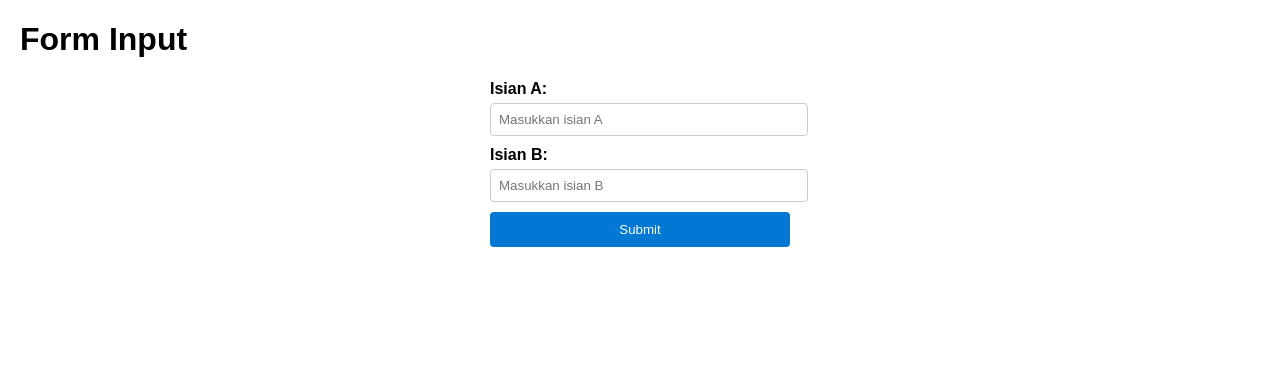
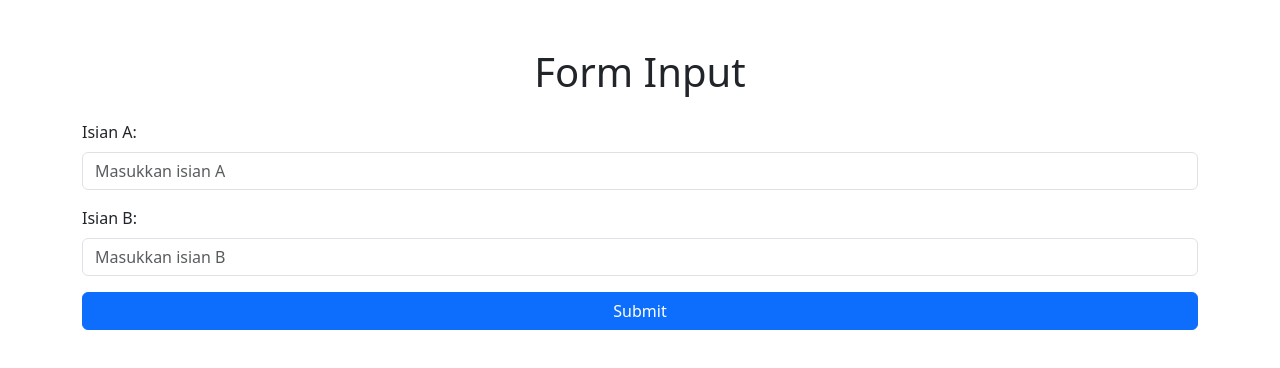
Before and after one commit to setiyokopangestu/e-Dialisis, a plain HTML site: page index.html in a window 1280 px wide. Drawn offline with nearby package versions, Linux system fonts and the light colour scheme.

Commit message:
Update index.html

```diff
--- a/index.html
+++ b/index.html
@@ -4,51 +4,26 @@
   <meta charset="UTF-8">
   <meta name="viewport" content="width=device-width, initial-scale=1.0">
   <title>Form Input</title>
-  <style>
-    body {
-      font-family: Arial, sans-serif;
-      margin: 20px;
-    }
-    form {
-      max-width: 300px;
-      margin: auto;
-    }
-    label {
-      display: block;
-      margin-bottom: 5px;
-      font-weight: bold;
-    }
-    input[type="text"] {
-      width: 100%;
-      padding: 8px;
-      margin-bottom: 10px;
-      border: 1px solid #ccc;
-      border-radius: 4px;
-    }
-    button {
-      width: 100%;
-      padding: 10px;
-      background-color: #0078d4;
-      color: white;
-      border: none;
-      border-radius: 4px;
-      cursor: pointer;
-    }
-    button:hover {
-      background-color: #005bb5;
-    }
-  </style>
+  <!-- Bootstrap CSS -->
+  <link href="https://cdn.jsdelivr.net/npm/bootstrap@5.3.0-alpha3/dist/css/bootstrap.min.css" rel="stylesheet">
 </head>
 <body>
-  <h1>Form Input</h1>
-  <form action="#" method="POST">
-    <label for="inputA">Isian A:</label>
-    <input type="text" id="inputA" name="isian_a" placeholder="Masukkan isian A">
+  <div class="container mt-5">
+    <h1 class="text-center mb-4">Form Input</h1>
+    <form>
+      <div class="mb-3">
+        <label for="inputA" class="form-label">Isian A:</label>
+        <input type="text" class="form-control" id="inputA" name="isian_a" placeholder="Masukkan isian A">
+      </div>
+      <div class="mb-3">
+        <label for="inputB" class="form-label">Isian B:</label>
+        <input type="text" class="form-control" id="inputB" name="isian_b" placeholder="Masukkan isian B">
+      </div>
+      <button type="submit" class="btn btn-primary w-100">Submit</button>
+    </form>
+  </div>
 
-    <label for="inputB">Isian B:</label>
-    <input type="text" id="inputB" name="isian_b" placeholder="Masukkan isian B">
-
-    <button type="submit">Submit</button>
-  </form>
+  <!-- Bootstrap JS and Popper -->
+  <script src="https://cdn.jsdelivr.net/npm/bootstrap@5.3.0-alpha3/dist/js/bootstrap.bundle.min.js"></script>
 </body>
 </html>
```
